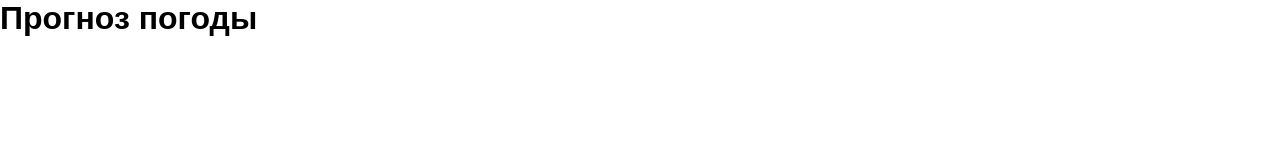
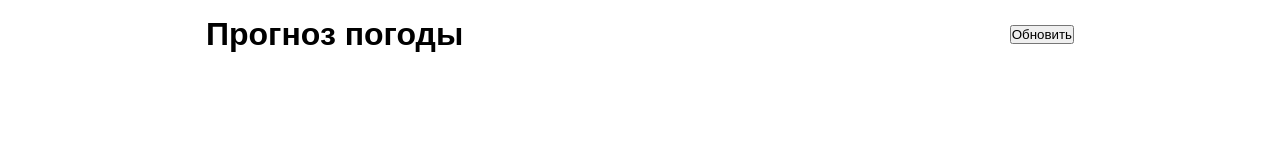
Before and after one commit to luzhm/weather, a plain HTML site: page index.html in a window 1280 px wide. Drawn offline with Linux system fonts and the light colour scheme; files that its build step writes are made by us from their sources; files whose address does not match are found by name.

Commit message:
основа

```diff
--- a/index.html
+++ b/index.html
@@ -7,8 +7,14 @@
   <link rel="stylesheet" href="css/style.css">
 </head>
 <body>
+  <div class="app">
 
-  <h1>Прогноз погоды</h1>
+    <header class="app-header">
+      <h1 class="app-title">Прогноз погоды</h1>
+      <button class="refresh-btn" type="button">Обновить</button>
+    </header>
+
+  </div>
 
   <script src="js/main.js"></script>
 </body>
--- a/style.css
+++ b/style.css
@@ -7,3 +7,15 @@
 body {
   font-family: Arial, sans-serif;
 }
+
+.app {
+  max-width: 900px;
+  margin: 0 auto;
+  padding: 16px;
+}
+
+.app-header {
+  display: flex;
+  justify-content: space-between;
+  align-items: center;
+}
```
